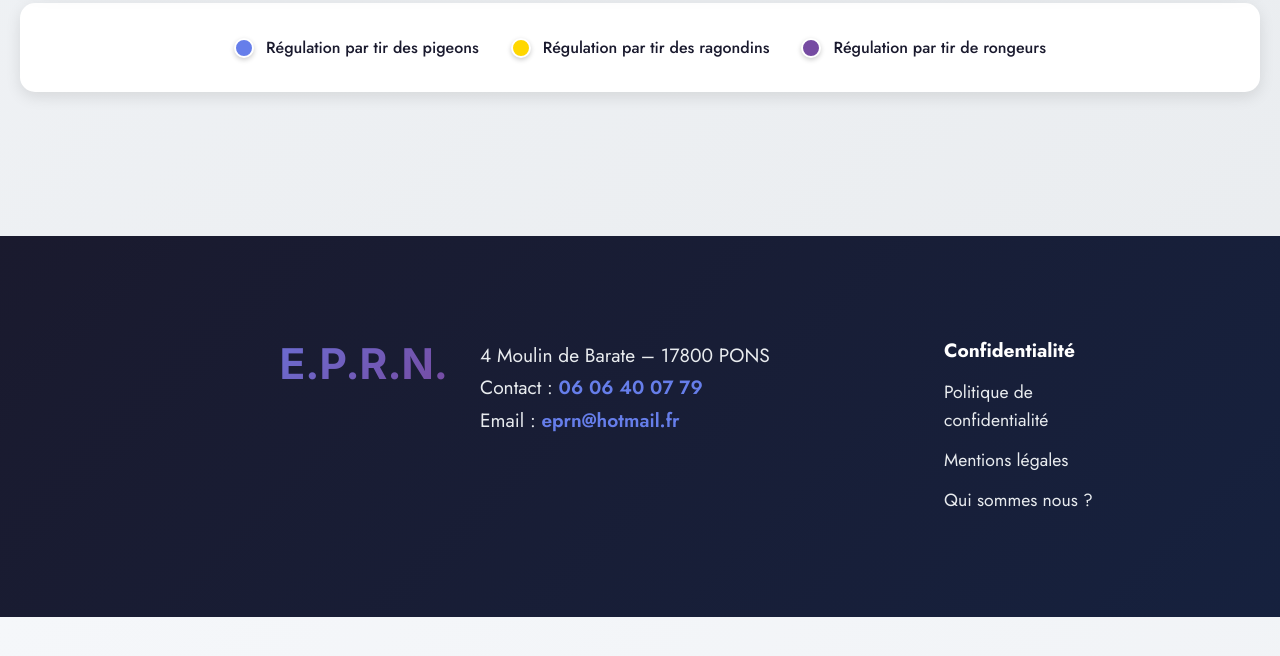
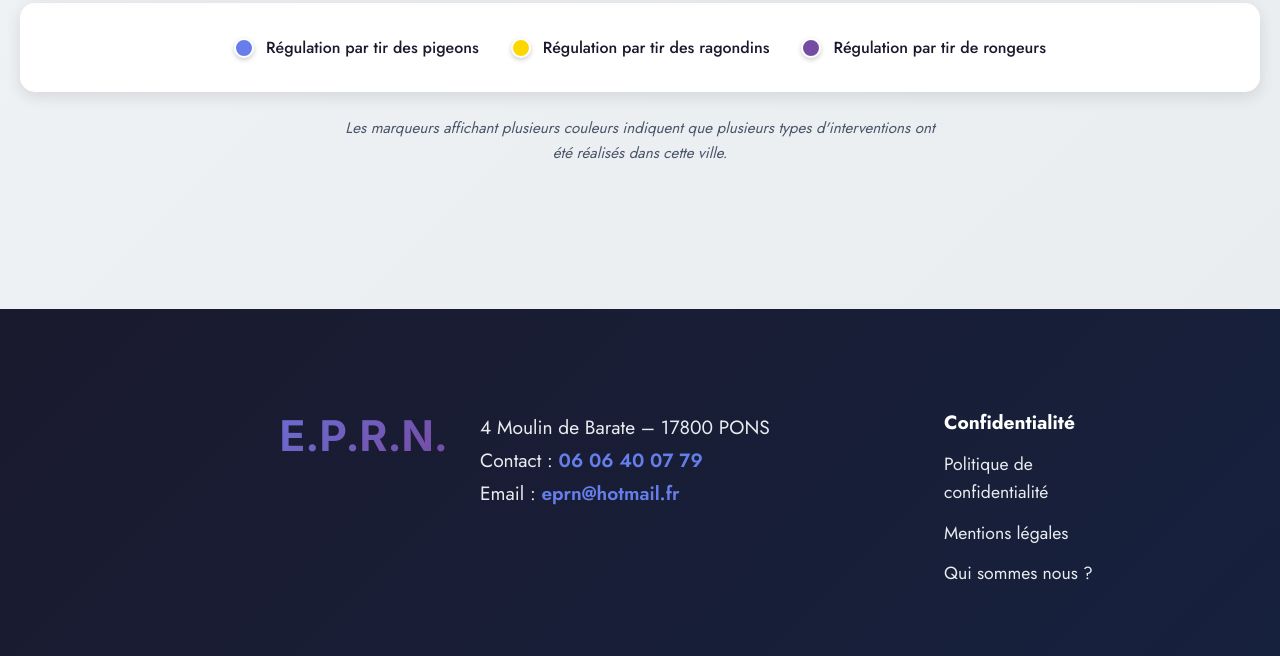
Before and after one commit to TheDoubleJo/eprn, a Jekyll site: the page built from index.html, in a window 1280 px wide, cut to the strip 2433-3122 px from the top of the page. Shown: the top 656 px of the strip. Built offline with Jekyll 4.4.1, drawn with Linux system fonts in a browser that asks for light colours; before the commit the page ends 3050 px from its top, so only the background shows below that.

Commit message:
couleurs

```diff
--- a/index.html
+++ b/index.html
@@ -77,5 +77,6 @@
                 <span>Régulation par tir de rongeurs</span>
             </div>
         </div>
+        <p class="map-legend-note">Les marqueurs affichant plusieurs couleurs indiquent que plusieurs types d'interventions ont été réalisés dans cette ville.</p>
     </div>
 </section>
--- a/interventions-map.js
+++ b/interventions-map.js
@@ -87,15 +87,28 @@
         // Calculer le total d'interventions
         const totalInterventions = cityData.interventions.reduce((sum, i) => sum + i.count, 0);
 
-        // Déterminer la couleur du marqueur (prendre le type avec le plus d'interventions)
-        const mainType = cityData.interventions.reduce((prev, current) =>
-            (prev.count > current.count) ? prev : current
-        ).type;
+        // Récupérer tous les types d'interventions présents
+        const types = cityData.interventions.map(i => i.type);
+
+        // Créer le style du marqueur en fonction du nombre de types
+        let markerStyle = '';
+        if (types.length === 1) {
+            // Une seule couleur
+            markerStyle = `background-color: ${markerColors[types[0]]};`;
+        } else if (types.length === 2) {
+            // Deux couleurs : dégradé vertical
+            const colors = types.map(t => markerColors[t]);
+            markerStyle = `background: linear-gradient(135deg, ${colors[0]} 50%, ${colors[1]} 50%);`;
+        } else if (types.length === 3) {
+            // Trois couleurs : dégradé en trois sections
+            const colors = types.map(t => markerColors[t]);
+            markerStyle = `background: linear-gradient(135deg, ${colors[0]} 33.33%, ${colors[1]} 33.33%, ${colors[1]} 66.66%, ${colors[2]} 66.66%);`;
+        }
 
         // Créer une icône personnalisée
         const markerIcon = L.divIcon({
             className: 'custom-marker',
-            html: `<div class="marker-pin" style="background-color: ${markerColors[mainType]}">
+            html: `<div class="marker-pin" style="${markerStyle}">
                        <span class="marker-count">${totalInterventions}</span>
                    </div>`,
             iconSize: [30, 42],
--- a/styles.css
+++ b/styles.css
@@ -572,6 +572,17 @@
 
 .legend-marker-rongeurs {
     background-color: #764ba2;
+}
+
+.map-legend-note {
+    text-align: center;
+    font-size: 0.95rem;
+    color: #4a5568;
+    font-style: italic;
+    margin-top: 1.5rem;
+    max-width: 600px;
+    margin-left: auto;
+    margin-right: auto;
 }
 
 /* Custom Leaflet Marker Styles */
```
